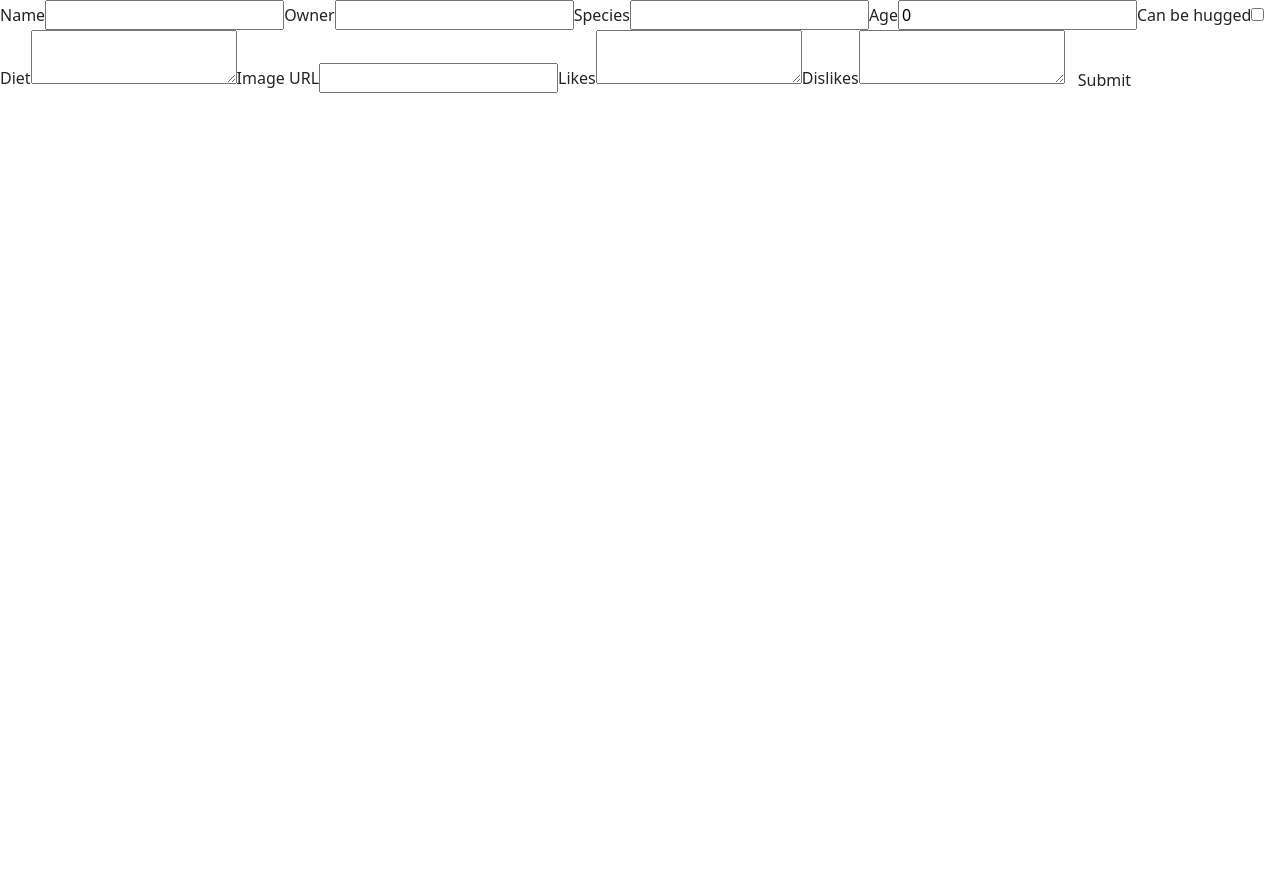
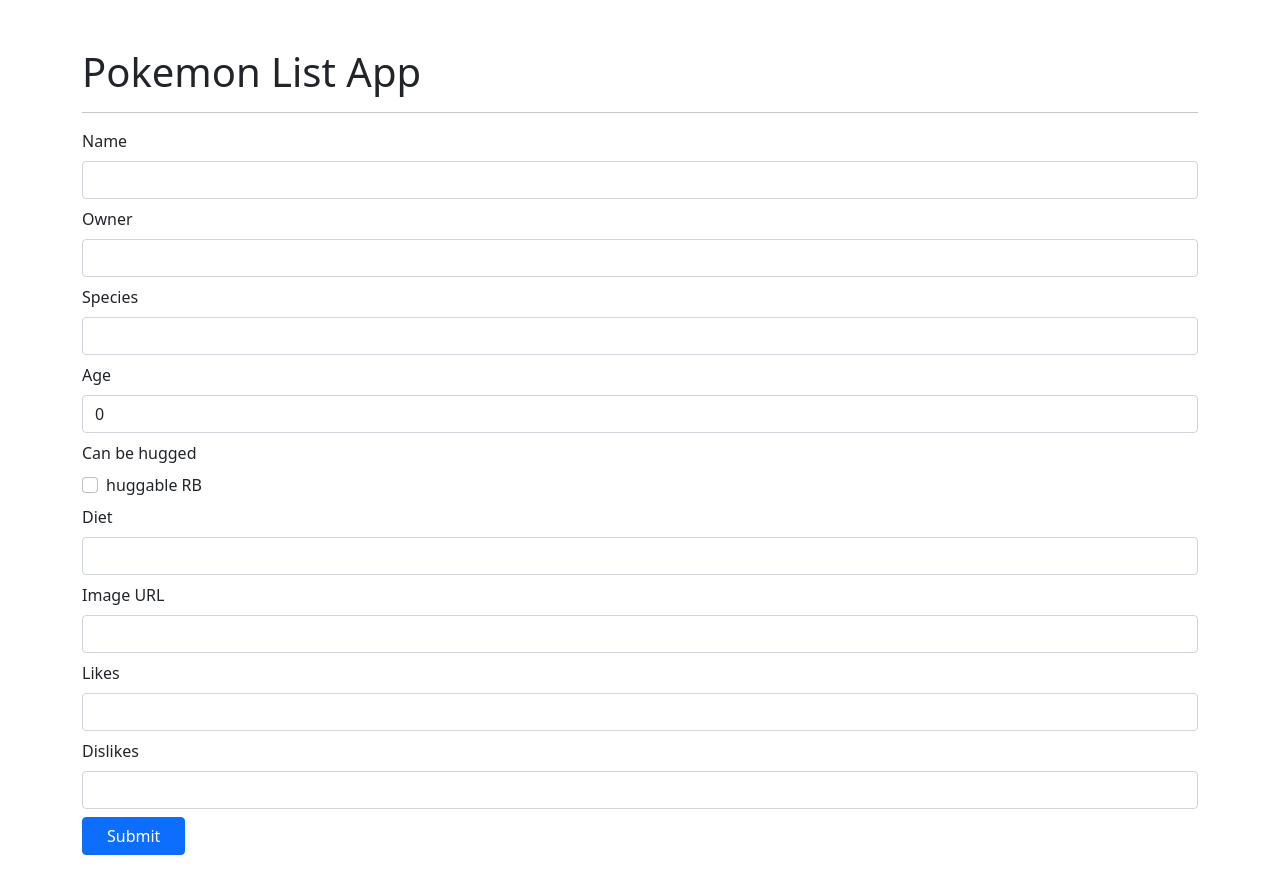
Before and after one commit to thanapoom21/todo-or-not-todo, a Next.js app: page /new in a window 1280 px wide. Before the commit the page ends 800 px from the top, so only its background shows below. Built offline with nearby package versions, Linux system fonts and the light colour scheme.

Commit message:
update form styling

```diff
--- a/components/Form.js
+++ b/components/Form.js
@@ -2,7 +2,13 @@
 import { useRouter } from 'next/router';
 import { mutate } from 'swr';
 
-const Form = ({ formId, petForm, forNewPet = true }) => {
+import Container from 'react-bootstrap/Container';
+import Row from 'react-bootstrap/Row';
+import Col from 'react-bootstrap/Col';
+import Form from 'react-bootstrap/Form';
+import Button from 'react-bootstrap/Button';
+
+const PetForm = ({ formId, petForm, forNewPet = true }) => {
   const router = useRouter();
   const contentType = 'application/json';
   const [errors, setErrors] = useState({});
@@ -104,9 +110,19 @@
 
   return (
     <>
-      <form id={formId} onSubmit={handleSubmit}>
-        <label htmlFor='name'>Name</label>
-        <input
+      <Container className='d-flex flex-column justify-content-center mt-5'>
+        <Row>
+          <Col md={{ span: 12 }}>
+            <h1>Pokemon List App</h1>
+            <hr />
+          </Col>
+        </Row>
+        <Row>
+          <Col md={{ span: 12 }}>
+            <Form id={formId} onSubmit={handleSubmit}>
+              <Form.Group className="mb-2">
+                <Form.Label htmlFor='name'>Name</Form.Label>
+                <Form.Control
                   type='text'
                   maxLength='20'
                   name='name'
@@ -114,9 +130,11 @@
                   onChange={handleChange}
                   required
                 />
+              </Form.Group>
 
-        <label htmlFor='owner_name'>Owner</label>
-        <input
+              <Form.Group className="mb-2">
+                <Form.Label htmlFor='owner_name'>Owner</Form.Label>
+                <Form.Control
                   type='text'
                   maxLength='20'
                   name='owner_name'
@@ -124,9 +142,11 @@
                   onChange={handleChange}
                   required
                 />
+              </Form.Group>
 
-        <label htmlFor='species'>Species</label>
-        <input
+              <Form.Group className="mb-2">
+                <Form.Label htmlFor='species'>Species</Form.Label>
+                <Form.Control
                   type='text'
                   maxLength='30'
                   name='species'
@@ -134,68 +154,88 @@
                   onChange={handleChange}
                   required
                 />
+              </Form.Group>
 
-        <label htmlFor='age'>Age</label>
-        <input
+              <Form.Group className="mb-2">
+                <Form.Label htmlFor='age'>Age</Form.Label>
+                <Form.Control
                   type='number'
                   name='age'
                   value={form.age}
                   onChange={handleChange}
                 />
+              </Form.Group>
 
-        <label htmlFor='huggable'>Can be hugged</label>
-        <input
+              <Form.Group className="mb-2">
+                <Form.Label htmlFor='huggable'>Can be hugged</Form.Label>
+                <Form.Check
                   type='checkbox'
+                  label='huggable RB'
                   name='huggable'
                   checked={form.huggable}
                   onChange={handleChange}
                 />
+              </Form.Group>
 
-        <label htmlFor='diet'>Diet</label>
-        <textarea
+              <Form.Group className="mb-2">
+                <Form.Label htmlFor='diet'>Diet</Form.Label>
+                <Form.Control
                   name='diet'
                   maxLength='60'
                   value={form.diet}
                   onChange={handleChange}
                 />
+              </Form.Group>
 
-        <label htmlFor='image_url'>Image URL</label>
-        <input
+              <Form.Group className="mb-2">
+                <Form.Label htmlFor='image_url'>Image URL</Form.Label>
+                <Form.Control
                   type='url'
                   name='image_url'
                   value={form.image_url}
                   onChange={handleChange}
                   required
                 />
+              </Form.Group>
 
-        <label htmlFor='likes'>Likes</label>
-        <textarea
+              <Form.Group className="mb-2">
+                <Form.Label htmlFor='likes'>Likes</Form.Label>
+                <Form.Control
                   name='likes'
                   maxLength='60'
                   value={form.likes}
                   onChange={handleChange}
                 />
+              </Form.Group>
 
-        <label htmlFor='dislikes'>Dislikes</label>
-        <textarea
+              <Form.Group className="mb-2">
+                <Form.Label htmlFor='dislikes'>Dislikes</Form.Label>
+                <Form.Control
                   name='dislikes'
                   maxLength='60'
                   value={form.dislikes}
                   onChange={handleChange}
                 />
+              </Form.Group>
 
-        <button type='submit' className='btn'>
+              <Button type='submit' variant='primary' className='btn px-4'>
                 Submit
-        </button>
-      </form>
+              </Button>
+            </Form>
+          </Col>
+        </Row>
+
+        <Row>
           <p>{message}</p>
           <div>
             {Object.keys(errors).map((err, index) => (
               <li key={index}>{err}</li>
             ))}
           </div>
+        </Row>
+      </Container>
     </>
   );
 };
 
-export default Form;
+export default PetForm;
```
Lines whose indentation alone changed are shown as unchanged.
